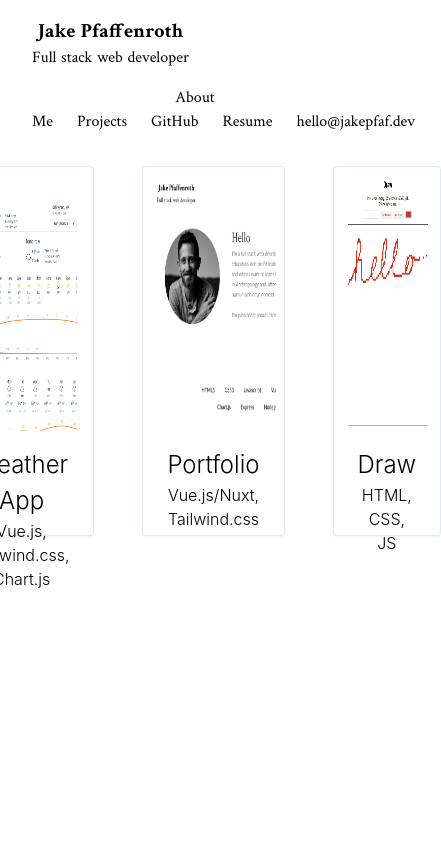
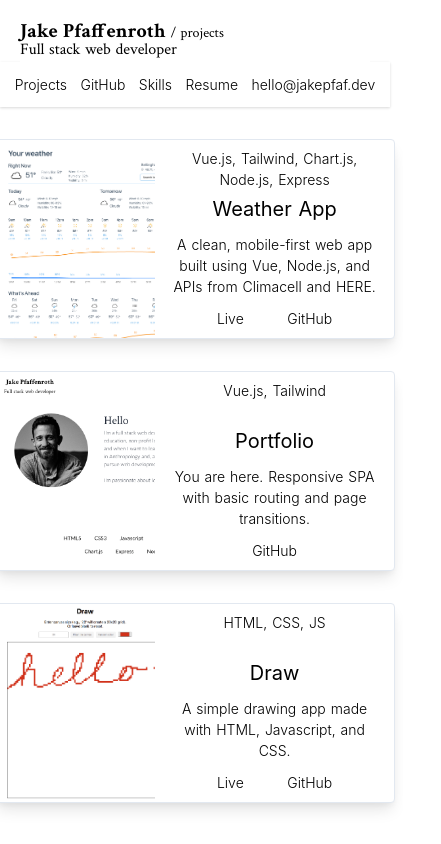
Before and after one commit to jakepfaffenroth/portfolio, a Nuxt app: page /Projects in a window 390 px wide. Shown: the whole page, 441 px wide, since content can reach past the window. Built offline with nearby package versions, Linux system fonts and the light colour scheme.

Commit message:
Style changes: Updated project cards Added mobile menu Styled home page Added breadcrumb

```diff
--- a/components/Nav.vue
+++ b/components/Nav.vue
@@ -1,36 +1,114 @@
 <template>
-  <nav
-    class="sticky mx-8 sm:flex justify-between pt-4 space-y-4 sm:space-y-0 bg-white text-center font-display"
+  <div>
+    <nav class=" nav flex space-y-4 sm:space-y-0 bg-white">
+      <!-- full nav bar -->
+      <div class="flex sm:block">
+        <div class="text-left self-center">
+          <nuxt-link to="/" class="text-xl font-bold">
+            Jake Pfaffenroth
+            <span class="text-sm font-thin" v-if="$route.name !== 'index'">
+              / {{ $route.name.toLowerCase() }}</span
+            ></nuxt-link
           >
-    <div class="flex sm:block">
-      <div class="self-center">
-        <nuxt-link to="/" class="text-xl font-bold">Jake Pfaffenroth</nuxt-link>
-        <p class="font-normal">Full stack web developer</p>
+          <p class="text-left -mt-2 md:-mt-1">Full stack web developer</p>
         </div>
       </div>
+      <!-- Mobile nav button -->
+      <!-- <button class="md:hidden absolute top-auto right-0" @click="openMenu">
+        <svg
+          xmlns="http://www.w3.org/2000/svg"
+          width="22"
+          height="22"
+          viewBox="0 0 24 24"
+          fill="none"
+          stroke="currentColor"
+          stroke-width="2"
+          stroke-linecap="round"
+          stroke-linejoin="round"
+          class="feather feather-menu"
+        >
+          <line x1="3" y1="12" x2="21" y2="12"></line>
+          <line x1="3" y1="6" x2="21" y2="6"></line>
+          <line x1="3" y1="18" x2="21" y2="18"></line>
+        </svg>
+      </button> -->
 
       <!-- Navbar links -->
-    <!-- TODO - Make responsive compact menu -->
-    <div class="space-x-6">
-      <nuxt-link to="/aboutme" class="nav-links">About Me</nuxt-link>
+      <div class="hidden md:block space-x-6 self-center">
+        <!-- <nuxt-link to="/aboutme" class="nav-links">About Me</nuxt-link> -->
         <nuxt-link to="/projects" class="nav-links">Projects</nuxt-link>
         <a href="https://www.github.com/jakepfaffenroth" class="nav-links"
           >GitHub</a
         >
+        <nuxt-link to="/skills" class="nav-links">Skills</nuxt-link>
         <nuxt-link to="/resume" class="nav-links">Resume</nuxt-link>
         <a href="mailto:hello@jakepfaf.dev" class="nav-links"
           >hello@jakepfaf.dev</a
         >
       </div>
     </nav>
+    <!-- Mobile menu -->
+    <transition name="drop">
+      <div
+        class="md:hidden w-screen flex flex-wrap justify-around mt-0 px-2 py-3 bg-white text-sm font-light shadow z-40"
+      >
+        <!-- <nuxt-link to="/aboutme" class="nav-links">About Me</nuxt-link> -->
+        <nuxt-link to="/projects" class="nav-links">Projects</nuxt-link>
+        <a href="https://www.github.com/jakepfaffenroth" class="nav-links"
+          >GitHub</a
+        >
+        <nuxt-link to="/skills" class="nav-links">Skills</nuxt-link>
+        <nuxt-link to="/resume" class="nav-links">Resume</nuxt-link>
+        <a href="mailto:hello@jakepfaf.dev" class="nav-links"
+          >hello@jakepfaf.dev</a
+        >
+      </div>
+    </transition>
+  </div>
 </template>
 
 <script>
-export default {};
+export default {
+  data() {
+    return {
+      isMobileMenuOpen: false,
+    };
+  },
+  methods: {
+    openMenu() {
+      this.isMobileMenuOpen = !this.isMobileMenuOpen;
+    }
+  },
+};
 </script>
 
 <style>
+.nav {
+  @apply sticky mx-5 justify-between pt-4 bg-white text-center font-display;
+}
+
 .nav-links {
   @apply cursor-pointer;
 }
+
+/* Page transitions */
+.drop-enter,
+.drop-leave-to {
+  transform: translate(0, -2em);
+  opacity: 0;
+}
+
+.drop-enter-to,
+.drop-leave {
+  opacity: 1;
+  transform: translate(0, 0);
+}
+
+.drop-enter-active,
+.drop-leave-active {
+  transition-duration: 0.8s;
+  transition-property: height, opacity, transform;
+  transition-timing-function: cubic-bezier(0.55, 0, 0.1, 1);
+  overflow: hidden;
+}
 </style>
--- a/components/ProjectModal.vue
+++ b/components/ProjectModal.vue
@@ -19,13 +19,15 @@
           <line class="line" x1="9" y1="9" x2="15" y2="15"></line>
         </svg>
       </button>
-      <img :src="project.image" class="project-image" />
-      <div class="project-text">
+      <img :src="project.image" class="modal-image" />
+      <div class="modal-text">
         <h2 class="text-3xl">{{ project.title }}</h2>
-        <p>{{ project.notes }}</p>
+        <h3 class="text-xl">{{ project.subtitle }}</h3>
+        <p class='mt-4'>{{ project.notes }}</p>
         <!-- <p class='mt-2 font-normal'>Build with:</p> -->
-        <p class="mt-4 font-normal">{{ project.stack }}</p>
-        <div class="project-links">
+        <p class="mt-4 font-light text-sm">Built with</p>
+        <p class="font-normal">{{ project.stack }}</p>
+        <div class="modal-links">
           <a :href="project.live" target="_blank" class="link-live"> Live </a>
           <a :href="project.gitHub" target="_blank" class="link-github">
             GitHub
@@ -52,25 +54,25 @@ export default {
 }
 
 .project-modal {
-  @apply absolute top-0 left-0 right-0 mx-auto z-50 h-full bg-white border rounded shadow-lg;
+  @apply absolute flex flex-wrap top-0 left-0 right-0 mx-auto z-50 h-full bg-white border rounded shadow-lg transition-all duration-300 ease-in-out;
   margin-top: 5vh;
   width:700px;
   max-width: 80vh;
   max-height: 90vh;
 }
 
-.project-image {
-  margin: auto;
-  max-height: 50vh;
+.modal-image {
+  margin: 0 auto;
+  max-height: 50%;
 }
 
-.project-text {
+.modal-text {
   @apply m-4 h-full font-light;
   /* max-height: 30vh; */
 }
 
-.project-links {
-  @apply flex mx-6 my-2 justify-around;
+.modal-links {
+  @apply flex self-end mx-6 my-2 justify-around;
 }
 
 .exitBtn {
@@ -80,7 +82,7 @@ export default {
 }
 
 .feather-x-circle:hover .circle {
-  @apply cursor-pointer;
+  @apply cursor-pointer transition duration-100 ;
   fill: red;
   /* stroke: white; */
 }
--- a/package.json
+++ b/package.json
@@ -1,5 +1,5 @@
 {
-  "name": "Jake Pfaffenroth",
+  "name": "Jake-Pfaffenroth",
   "version": "1.0.0",
   "description": "Web Development Portfolio of Jake Pfaffenroth",
   "author": "Jake Pfaffenroth",
--- a/pages/AboutMe.vue
+++ b/pages/AboutMe.vue
@@ -1,10 +1,9 @@
 <template>
   <section class="sm:px-8 md:px-16 lg:px-48">
     <h1 class="mt-8 text-2xl">About Me</h1>
-    <p>I have always had a</p>
+    <p>I've practiced web development since </p>
     <p>
-      In 2018 I completed a Ph.D. in Anthropology and taught at Western
-      Washington Unversity. The Covid-19
+      In 2018 I completed a Ph.D. in Anthropology and taught several classes at Western Washington Unversity.
     </p>
   </section>
 </template>
--- a/pages/Projects.vue
+++ b/pages/Projects.vue
@@ -1,25 +1,29 @@
 <template>
-  <section class="flex p-8 space-x-12 justify-center text-center">
-    <div v-for="project in projects" :key="project.name" class="project-card">
-      <a @click="openModal(project)">
-        <img :src="project.image" class="mb-4 h-64" />
-        <div class="project-text">
-          <h3 class="text-2xl">{{ project.title }}</h3>
-          <!-- <p class="text-lg font-light">{{ project.notes }}</p> -->
-          <p class="text-md font-light">{{ project.stack }}</p>
-          <!-- <div class="flex mx-6 mt-2 justify-around">
-            <a :href="project.live" class="link-live"> Live </a
+  <section class="section">
+    <div v-for="project in projects" :key="project.name">
+      <a @click="openModal(project)" class="project-card">
+        <img :src="project.image" class="project-image" />
+        <div class="text-area">
+          <p class="project-stack">{{ project.stack }}</p>
+          <h3 class="project-title">{{ project.title }}</h3>
+          <p class="project-snippet">
+            {{ project.snippet }}
+          </p>
+          <div class="project-links">
+            <a v-if='project.live' :href="project.live" class="link-live"> Live </a
             ><a :href="project.gitHub" class="link-github"> GitHub </a>
-          </div> -->
+          </div>
         </div>
       </a>
     </div>
+    <!-- <Transition name="pop" mode="out-in"> -->
     <project-modal
       :project="project"
       v-show="isVisible"
       v-on:hideModal="hideModal"
       class="-ml-0"
     />
+    <!-- </Transition> -->
   </section>
 </template>
 
@@ -31,10 +35,10 @@ import PortfolioImg from "~/assets/img/portfolio-ss.png";
 import ProjectModal from "~/components/ProjectModal.vue";
 
 export default {
-  head(){
-    return{
-      title: 'Jake Pfaffenroth - Projects'
-    }
+  head() {
+    return {
+      title: "Jake Pfaffenroth - Projects"
+    };
   },
   components: {
     Navbar,
@@ -48,8 +52,10 @@ export default {
         weather: {
           title: "Weather App",
           image: WeatherImg,
-          stack: "Vue.js, Tailwind.css, Chart.js",
-          notes: `I was dissatisfied by existing weather apps (mobile and desktop), so I built the one I wanted. I designed it to be clean, modern, and fully responsive with efficient data presentation.
+          stack: "Vue.js, Tailwind, Chart.js, Node.js, Express",
+          snippet:
+            "A clean, mobile-first web app built using Vue, Node.js, and APIs from Climacell and HERE.",
+          description: `I was dissatisfied by existing weather apps (mobile and desktop), so I built the one I wanted. I designed it to be clean, modern, and fully responsive with efficient data presentation.
           It was built using Vue.js, Tailwind.css, & Chart.js. Weather data is from Climacell.
           Geolocation data is from HERE.`,
           gitHub: "https://www.github.com/jakepfaffenroth/weather-app",
@@ -57,17 +63,20 @@ export default {
         },
         portfolio: {
           title: "Portfolio",
+          subtitle: "You are here",
           image: PortfolioImg,
-          stack: "Vue.js/Nuxt, Tailwind.css",
-          notes: "My personal portfolio. Responsive SPA with basic routing and page transitions.",
+          stack: "Vue.js, Tailwind",
+          snippet:
+            "You are here. Responsive SPA with basic routing and page transitions.",
+          notes:
+            "My personal portfolio. Responsive SPA with basic routing and page transitions.",
           gitHub: "https://www.github.com/jakepfaffenroth/portfolio"
         },
         draw: {
           title: "Draw",
           image: DrawImg,
           stack: "HTML, CSS, JS",
-          notes:
-            "A simple drawing app. Built in plain HTML, Javascript, and CSS.",
+          snippet: "A simple drawing app made with HTML, Javascript, and CSS.",
           gitHub: "https://www.github.com/jakepfaffenroth/Draw",
           live: "https://draw.jakepfaf.dev"
         }
@@ -87,16 +96,44 @@ export default {
 </script>
 
 <style>
+.section {
+  @apply flex flex-wrap justify-center text-center;
+}
+
 .project-card {
-  @apply p-2 bg-white border rounded shadow-sm transition duration-150 ease-in-out;
+  @apply flex mt-8 mx-2 bg-white border rounded shadow-lg transition duration-150 ease-in-out;
+  width: 400px;
+  height: 200px;
 }
 
 .project-card:hover {
-  @apply cursor-pointer shadow-md border-gray-400;
+  @apply cursor-pointer shadow-2xl border-gray-400;
 }
 
-.project-text {
-  @apply h-16;
+.project-image {
+  @apply object-cover object-left-top;
+  width: 40%;
+}
+.text-area {
+  @apply relative py-2 px-4 w-full;
+  display: grid;
+  grid-template-rows: 25% auto auto 12%;
+}
+
+.project-title {
+  @apply row-start-2 align-text-top text-xl;
+}
+
+.project-stack {
+  @apply row-start-1 mb-1 text-sm font-light;
+}
+
+.project-snippet {
+  @apply row-start-3 text-sm font-light;
+}
+
+.project-links {
+  @apply row-start-4 flex text-sm font-light mx-6 justify-around;
 }
 
 .link-live,
@@ -111,4 +148,25 @@ export default {
 .link-github:hover {
   @apply cursor-pointer text-orange-600;
 }
+
+/* Project Modal transitions */
+.pop-enter,
+.pop-leave-to {
+  transform: scale(0.7);
+  opacity: 0;
+}
+
+.pop-enter-to,
+.pop-leave {
+  opacity: 1;
+  transform: scale(1);
+}
+
+.pop-enter-active,
+.pop-leave-active {
+  transition-duration: 0.5s;
+  transition-property: height, opacity, transform;
+  transition-timing-function: cubic-bezier(0.55, 0, 0.1, 1);
+  overflow: hidden;
+}
 </style>
--- /dev/null
+++ b/pages/Skills.vue
@@ -0,0 +1,44 @@
+<template>
+  <section class="ml-10 mr-8 my-8">
+    <h1 class="text-2xl border-b mb-4">Skills</h1>
+    <div class=" grid grid-cols-3">
+      <div class="col-start-1">
+        <h2 class='text-lg'>Front End</h2>
+        <ul>
+          <li>HTML5</li>
+          <li>CSS3</li>
+          <li>Javascript</li>
+          <li>Vue.js</li>
+          <li>Tailwind.css</li>
+          <li>Bootstrap</li>
+        </ul>
+      </div>
+      <div class="col-start-2">
+        <h2 class='text-lg'>Back End</h2>
+        <ul>
+          <li>Node.js</li>
+          <li>Express</li>
+          <li>MongoDB</li>
+          <li>Firebase</li>
+        </ul>
+      </div>
+      <div class="col-start-3">
+        <h2 class='text-lg'>Soft Skills</h2>
+        <ul>
+          <li>Project Management</li>
+          <li>Communication</li>
+          <li>Problem Solving</li>
+          <li>Time Management</li>
+          <li>Teamwork</li>
+          <li>Customer Service</li>
+        </ul>
+      </div>
+    </div>
+  </section>
+</template>
+
+<script>
+export default {};
+</script>
+
+<style></style>
--- a/pages/index.vue
+++ b/pages/index.vue
@@ -1,33 +1,32 @@
 <template>
-  <section class="sm:px-8 md:px-16 lg:px-48">
-    <div id="hello" class="flex px-4 sm:px-0 sm:pt-12 space-x-12">
+  <section class="sm:px-8 md:px-16 lg:px-32 xl:px-56">
+    <div id="hello" class="flex flex-col sm:flex-row px-4 sm:px-0 sm:pt-12 sm:space-x-12">
       <photo
-        class="col-start-1 hidden sm:block self-start h-auto w-auto sm:h-56 sm:w-56 mt-2 rounded-full"
+        class="col-start-1 m-auto self-start h-32 w-32 sm:h-56 sm:w-56 mt-5 rounded-full"
       />
       <div
         id="hello-text"
-        class="col-start-2 lg:pr-32 md:text-md font-light font-body text-gray-900"
+        class="sm:col-start-2 lg:pr-32 md:text-md font-light font-body text-gray-900 text-center sm:text-left "
       >
         <p class="text-3xl sm:text-4xl font-display  ">
           Hello
         </p>
         <p>
-          I'm a full stack web developer with diverse range of experience
-          including higher education, non-profit leadership, and photography.
-          I'm interested in lots of things, and when I want to learn something I
-          dive in head-first. In 2018 I completed a Ph.D. in Anthropology and,
-          after teaching in higher education for several years, decided to
-          pursue web development.
+          I'm a full stack web developer with experience in higher education,
+          non-profit leadership, and small business. After completing a Ph.D. in
+          Anthropology in 2018 and teaching in higher education for several
+          years, I decided to pursue web development.
         </p>
         <br />
         <p>
-          I'm passionate about learning new skills and science education.<br /><br /><br />
+          I develop responsive web apps with intuitive,
+          modern user experiences.<br /><br /><br />
         </p>
         <!-- <portfolio-links class="flex mt-6 justify-center space-x-4" /> -->
       </div>
     </div>
     <!-- Tech Stack Row -->
-    <div id="stack" class="stack px-20 md:px-24 lg:px-32 xl:px-48 space-x-6">
+    <div id="stack" class="stack px-8 sm:mt-24 md:px-24 lg:px-32 xl:px-48 space-x-6">
       <p class="p-1 sm:p-2" v-for="tech in techStack" :key="tech.name">
         {{ tech.name }}
       </p>
@@ -39,10 +38,10 @@
 import Photo from "~/components/Photo.vue";
 
 export default {
-  head(){
-    return{
-      title: 'Jake Pfaffenroth'
-    }
+  head() {
+    return {
+      title: "Jake Pfaffenroth"
+    };
   },
   components: {
     Photo
@@ -115,6 +114,6 @@ h5 {
 }
 
 .stack {
-  @apply flex flex-wrap mt-24 justify-center w-full;
+  @apply flex flex-wrap justify-center w-full;
 }
 </style>
```
Also changed, not shown: pages/Resume.vue (+25 -15 lines), components/ProjectCard.vue (added). Lines whose indentation alone changed are shown as unchanged.
